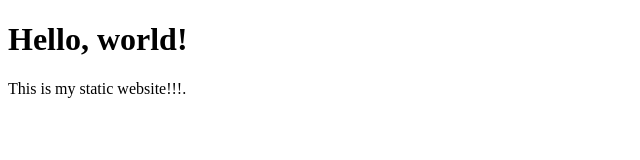
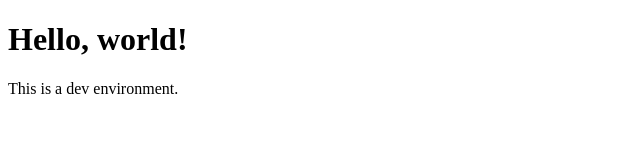
Before and after one commit to JustoMusto/repo, a plain HTML site: page index.html in a window 1280 px wide. Shown: the full height of the page, 0-640 px from the left. Drawn offline with Linux system fonts and the light colour scheme.

Commit message:
modified static content for dev environment

```diff
--- a/index.html
+++ b/index.html
@@ -5,6 +5,6 @@
   </head>
   <body>
     <h1>Hello, world!</h1>
-    <p>This is my static website!!!.</p>
+    <p>This is a dev environment.</p>
   </body>
 </html>
```
